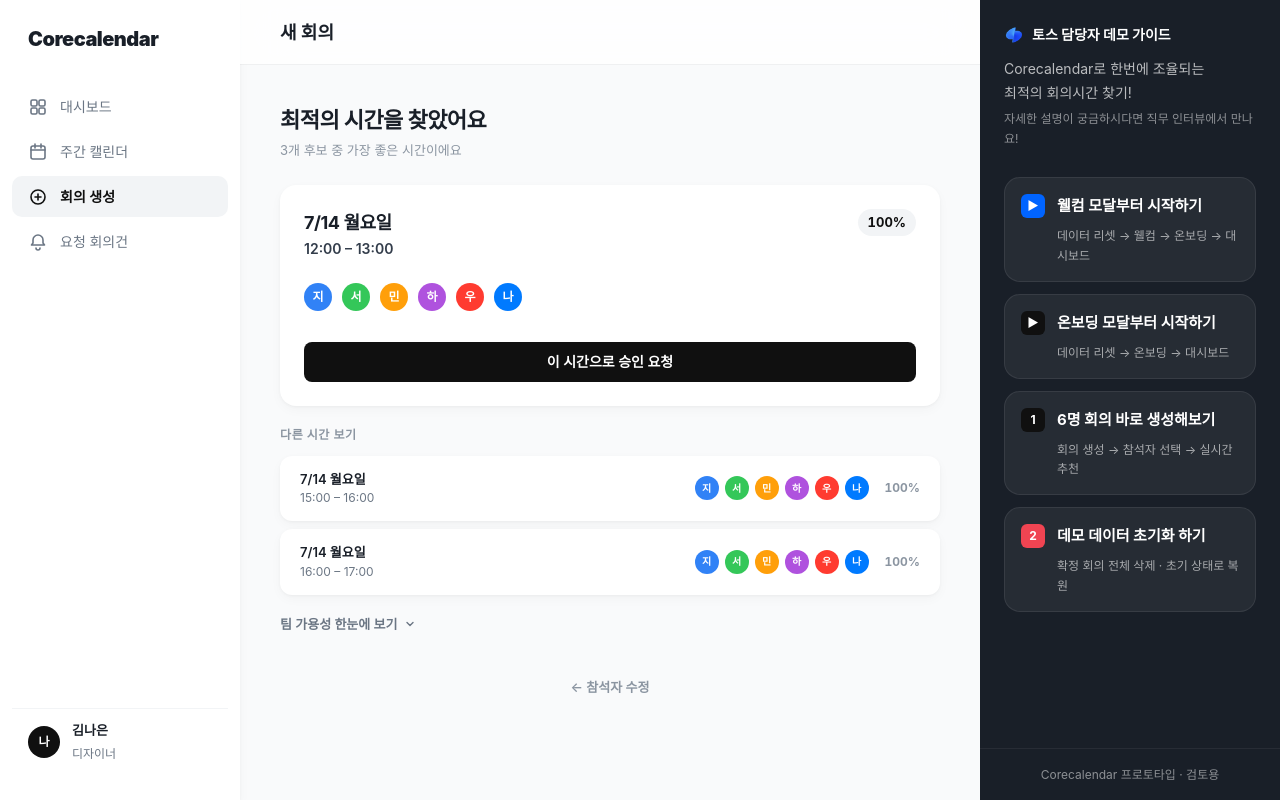
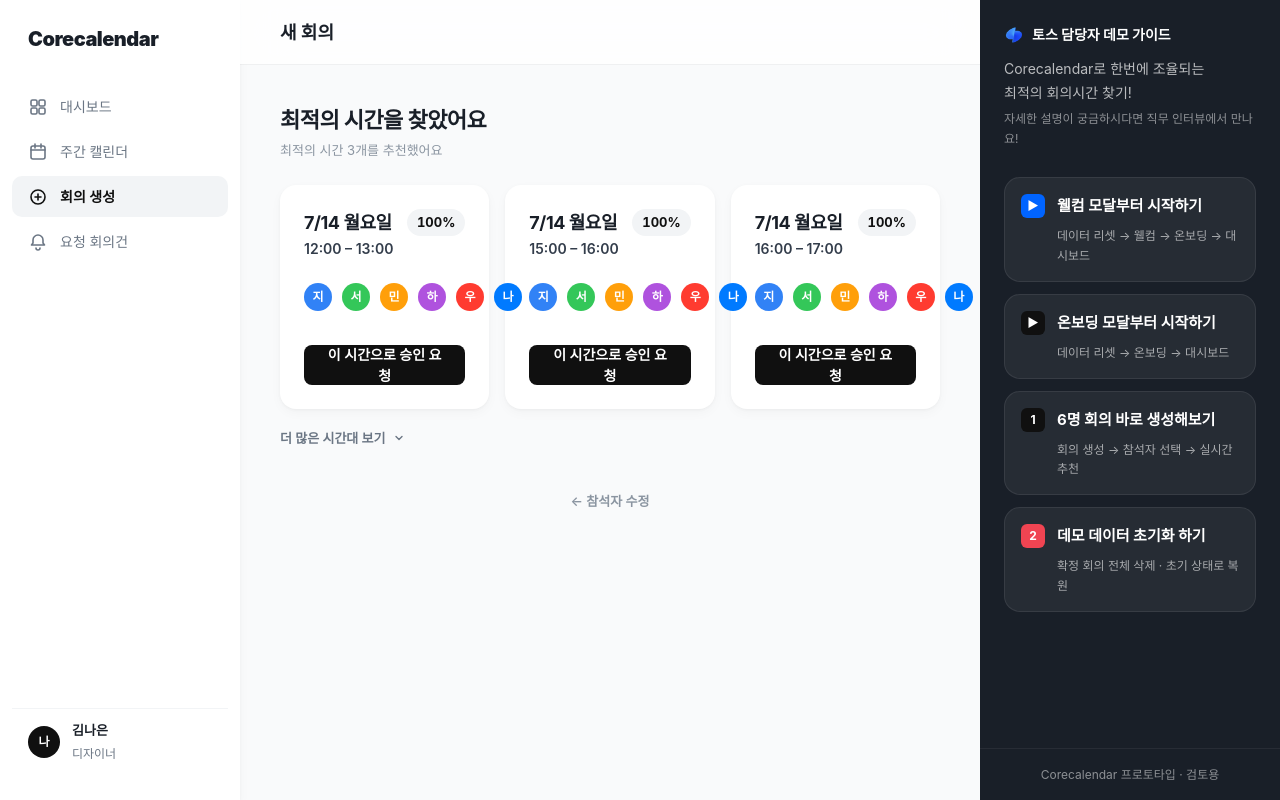
Before and after one commit to naeunkim0402/corecalendar, a Next.js app: page /create in a window 1280 px wide. Both pictures are taken after a click on the button "회의 시간 추천받기". Built offline with nearby package versions, Linux system fonts and the light colour scheme; a web font is replaced by a local one.

Commit message:
feat: display recommendation cards in horizontal 3-column grid, rename heatmap toggle
Co-Authored-By: Claude Sonnet 4.6 <noreply@anthropic.com>

```diff
--- a/src/app/create/page.tsx
+++ b/src/app/create/page.tsx
@@ -365,7 +365,6 @@ export default function CreateMeetingPage() {
 
   const safeIdx = Math.min(selectedSlotIdx, Math.max(0, recommendations.length - 1));
   const featuredSlot = recommendations[safeIdx];
-  const otherSlots = recommendations.filter((_, i) => i !== safeIdx);
 
   const togglePerson = (id: string) => {
     setSelectedPeople((prev) => {
@@ -573,40 +572,16 @@ export default function CreateMeetingPage() {
                         최적의 시간을 찾았어요
                       </h2>
                       <p className="text-[13px] text-stone mt-1">
-                        {recommendations.length > 1 ? `${recommendations.length}개 후보 중 가장 좋은 시간이에요` : "가능한 시간이 1개예요"}
+                        {recommendations.length > 1 ? `최적의 시간 ${recommendations.length}개를 추천했어요` : "가능한 시간이 1개예요"}
                       </p>
                     </div>
 
-                    {/* 1위 Featured 카드 */}
-                    <SlotCard slot={featuredSlot} onConfirm={() => handleConfirm(featuredSlot)} />
-
-                    {/* 다른 시간 보기 */}
-                    {otherSlots.length > 0 && (
-                      <div className="mt-5">
-                        <p className="text-[12px] font-bold text-stone uppercase tracking-wider mb-3">다른 시간 보기</p>
-                        <div className="space-y-2">
-                          {otherSlots.map((slot) => {
-                            const idx = recommendations.indexOf(slot);
-                            return (
-                              <button
-                                key={`${slot.day}-${slot.hour}`}
-                                onClick={() => setSelectedSlotIdx(idx)}
-                                className="w-full bg-white rounded-[12px] shadow-card px-5 py-3.5 flex items-center gap-4 hover:shadow-card-hover transition-all text-left"
-                              >
-                                <div className="flex-1 min-w-0">
-                                  <p className="text-[13px] font-semibold text-graphite">{slot.label.split("·")[0].trim()}</p>
-                                  <p className="text-[12px] text-slate">{slot.label.split("·")[1]?.trim()}</p>
-                                </div>
-                                <div className="flex items-center gap-1.5 shrink-0">
-                                  {slot.attendeeStates.map((a) => <AttendeeAvatar key={a.id} a={a} compact />)}
-                                </div>
-                                <span className="text-[12px] font-bold text-stone tabular-nums shrink-0">{slot.matchScore}%</span>
-                              </button>
-                            );
-                          })}
-                        </div>
-                      </div>
-                    )}
+                    {/* 3개 카드 가로 배치 */}
+                    <div className={`grid gap-4 ${recommendations.length === 1 ? "grid-cols-1" : recommendations.length === 2 ? "grid-cols-2" : "grid-cols-3"}`}>
+                      {recommendations.map((slot) => (
+                        <SlotCard key={`${slot.day}-${slot.hour}`} slot={slot} onConfirm={() => handleConfirm(slot)} />
+                      ))}
+                    </div>
 
                     {/* 팀 가용성 히트맵 */}
                     <div className="mt-5">
@@ -614,7 +589,7 @@ export default function CreateMeetingPage() {
                         onClick={() => setShowHeatmap((v) => !v)}
                         className="flex items-center gap-1.5 text-[13px] font-semibold text-slate hover:text-graphite transition-colors mb-3"
                       >
-                        팀 가용성 한눈에 보기
+                        더 많은 시간대 보기
                         <svg width="14" height="14" viewBox="0 0 14 14" fill="none" className={`transition-transform duration-200 ${showHeatmap ? "rotate-180" : ""}`}>
                           <path d="M4 5.5l3 3 3-3" stroke="currentColor" strokeWidth="1.4" strokeLinecap="round" strokeLinejoin="round" />
                         </svg>
```
